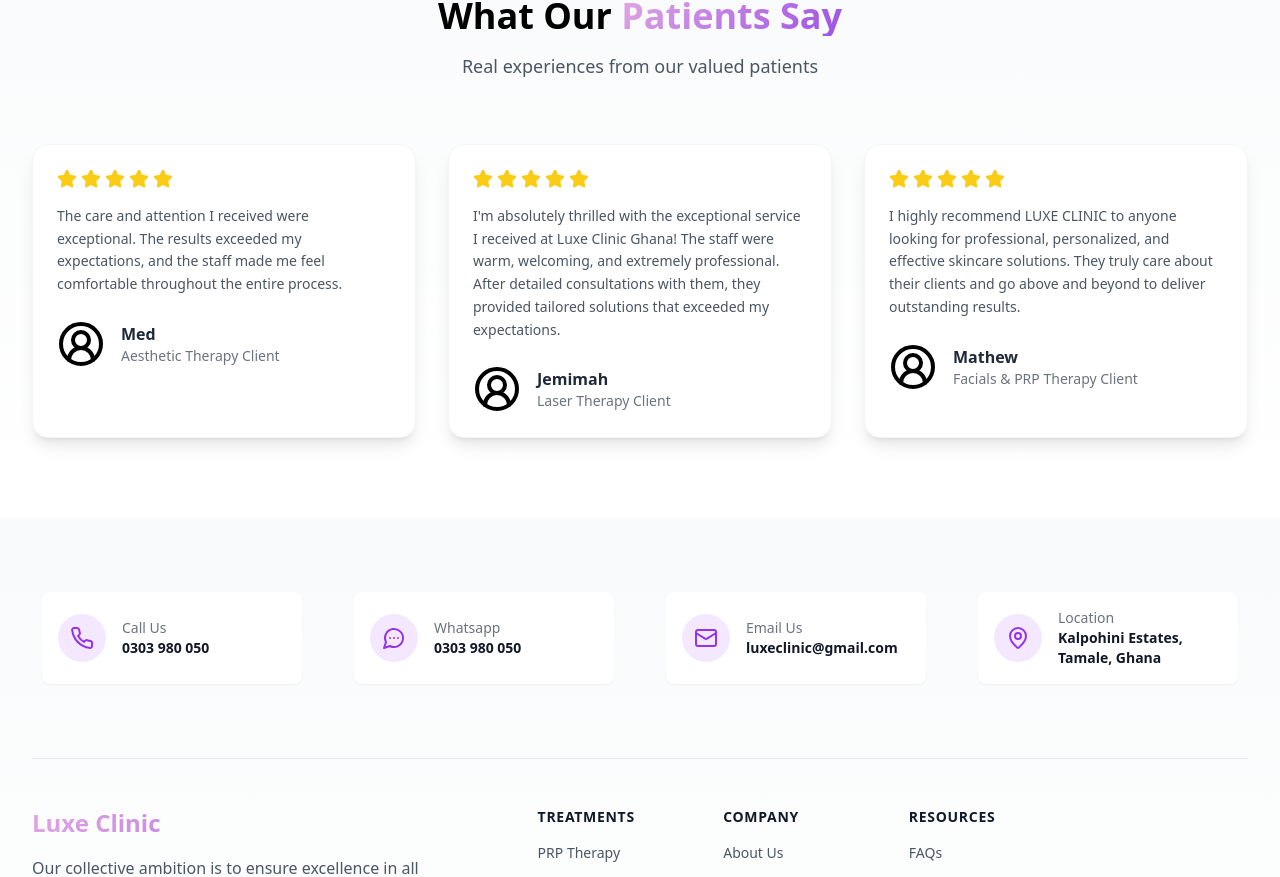
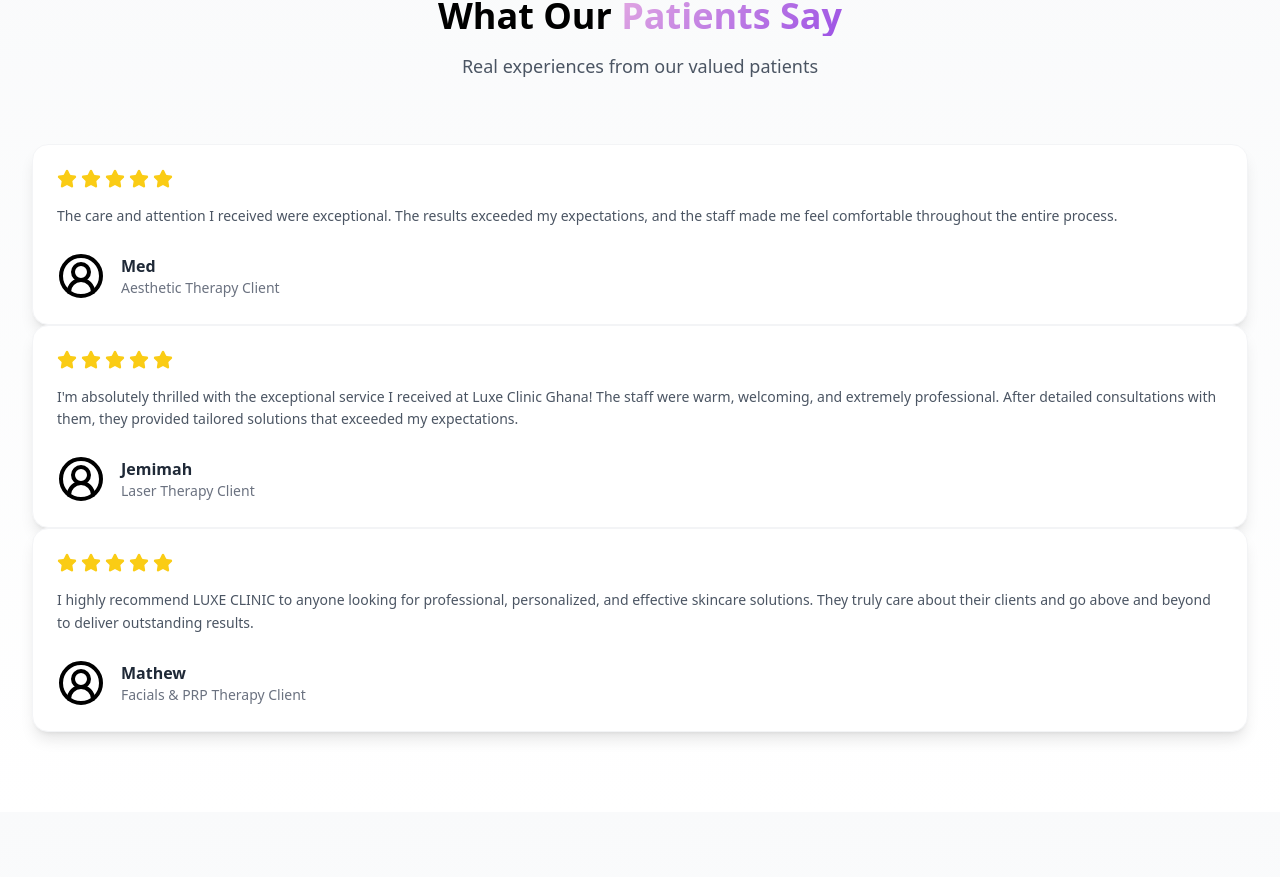
Before and after one commit to amartey-tricky/luxe, a Next.js app: page / in a window 1280 px wide. Shown: the part 2215-3092 px from the top of the page. Built offline with nearby package versions, Linux system fonts and the light colour scheme.

Commit message:
Update index.tsx

```diff
--- a/components/home/testimonial/index.tsx
+++ b/components/home/testimonial/index.tsx
@@ -3,6 +3,7 @@
 import { motion } from 'framer-motion';
 import { Star, CircleUserRound } from 'lucide-react';
 import styles from './styles.module.css';
+import { useRef } from 'react';
 
 const testimonials = [
   {
@@ -32,6 +33,8 @@ const testimonials = [
 ];
 
 export function Testimonials() {
+  const containerRef = useRef(null);
+
   return (
     <section className={styles.section}>
       <div className="container mx-auto px-4 sm:px-6 lg:px-8 py-20">
@@ -50,12 +53,13 @@ export function Testimonials() {
           </p>
         </motion.div>
 
-        <div className="grid grid-cols-1 md:grid-cols-2 lg:grid-cols-3 gap-8">
+        <div className={styles.sliderContainer} ref={containerRef}>
+          <div className={styles.slider}>
             {testimonials.map((testimonial, index) => (
               <motion.div
                 key={testimonial.id}
-              initial={{ opacity: 0, y: 20 }}
-              whileInView={{ opacity: 1, y: 0 }}
+                initial={{ opacity: 0, x: -20 }}
+                whileInView={{ opacity: 1, x: 0 }}
                 viewport={{ once: true }}
                 transition={{ delay: index * 0.1, duration: 0.5 }}
                 className={styles.testimonialCard}
@@ -77,6 +81,7 @@ export function Testimonials() {
             ))}
           </div>
         </div>
+      </div>
     </section>
   );
 }
```
Lines whose indentation alone changed are shown as unchanged.
